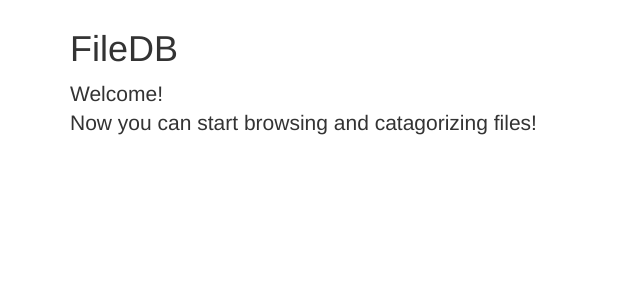
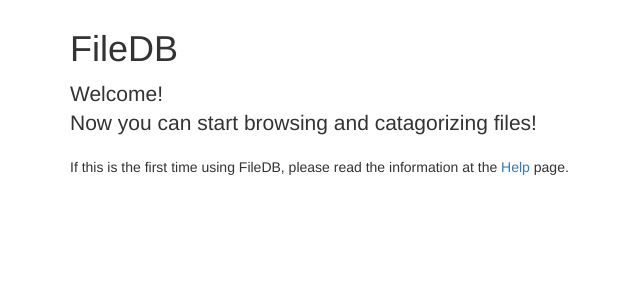
Before and after one commit to ponmar/filedb, a Flask app: page / in a window 1280 px wide. Shown: the part 51-351 px from the top of the page, without its empty margins (0-640 px from the left). Run offline with Flask 2, Linux system fonts and the light colour scheme; the visitor is signed in with stand-in values (Sample User, id 1); some libraries are stand-ins or nearby versions.

Commit message:
Index page update

```diff
--- a/templates/index.html
+++ b/templates/index.html
@@ -13,6 +13,7 @@
   {% else %}
     <h1>FileDB</h1>
     <p class="lead">Welcome!<br>Now you can start browsing and catagorizing files!</p>
+    <p>If this is the first time using FileDB, please read the information at the <a href="{{ url_for('app_help') }}">Help</a> page.</p>
   {% endif %}
 
 {% endblock %}
```
